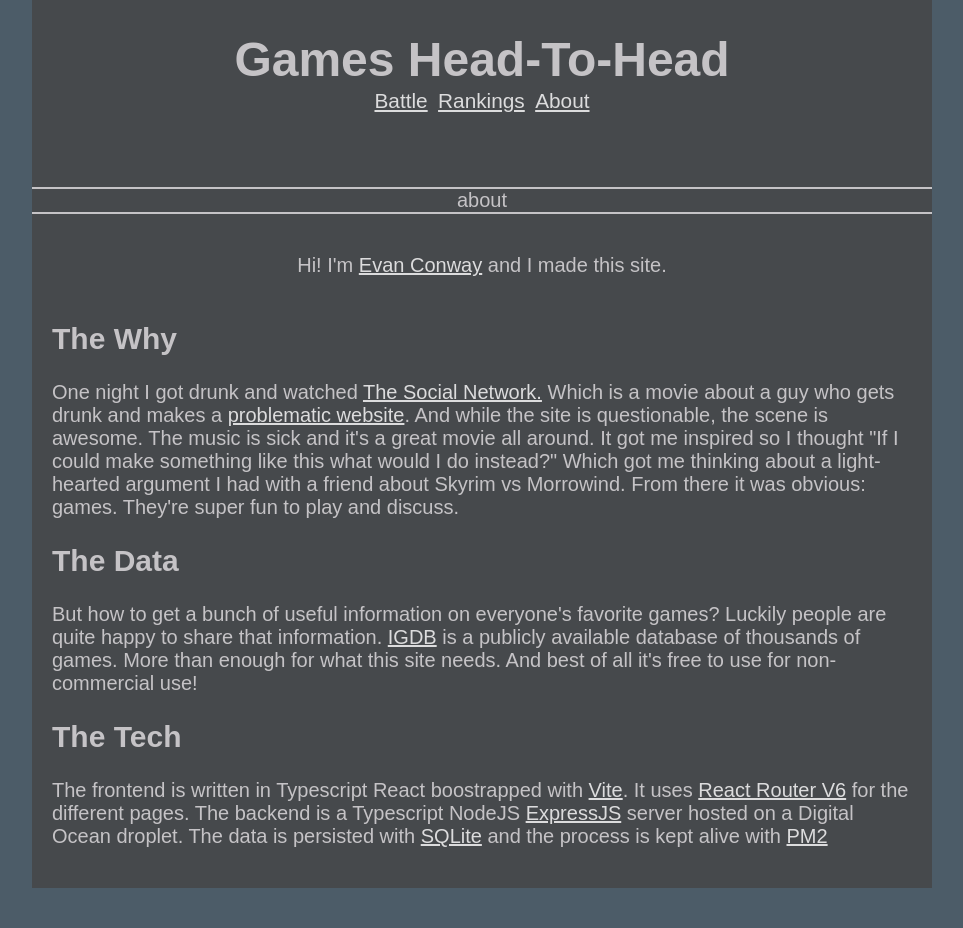
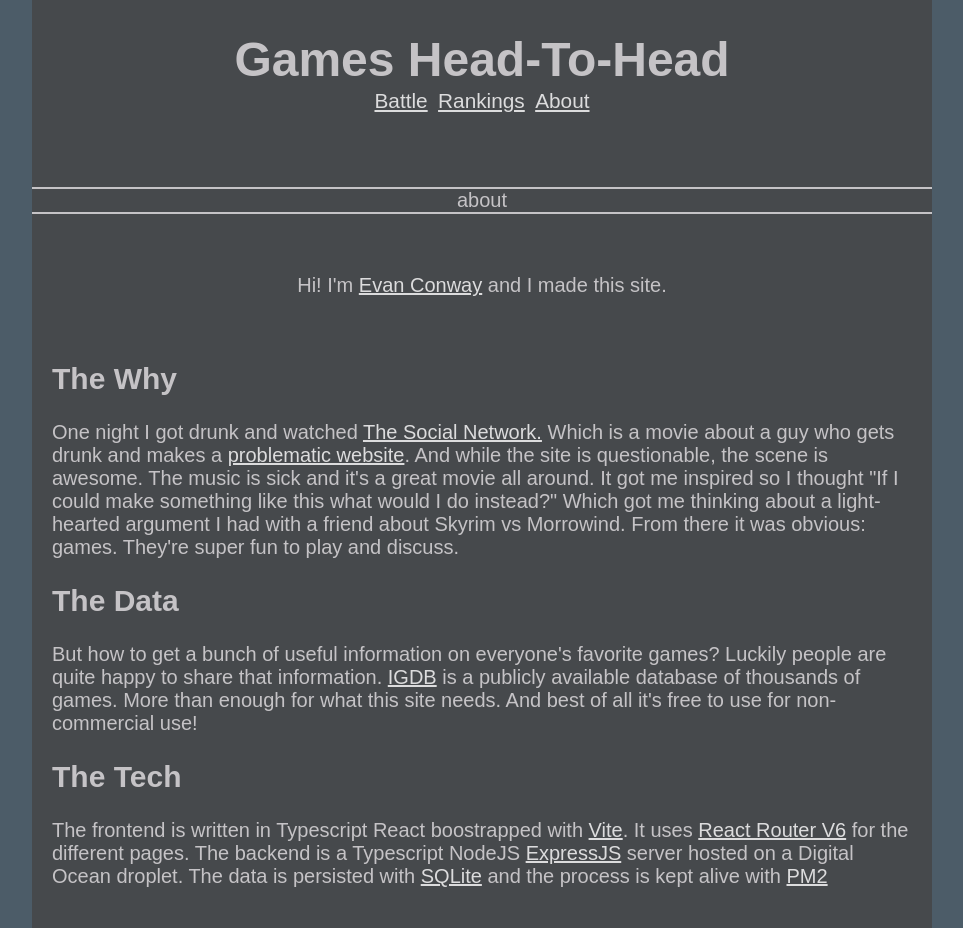
Before and after one commit to evanconway/game-rank-battles, a React (Vite) app in the folder client/: page /about in a window 1280 px wide. Shown: the whole page, without its empty margins (158-1121 px from the left). Before the commit the page ends 888 px from the top, so only its background shows below. Built offline with nearby package versions, Linux system fonts and the light colour scheme.

Commit message:
add more meta tags, styling, and plans

```diff
--- a/client/index.html
+++ b/client/index.html
@@ -4,6 +4,14 @@
     <meta charset="UTF-8" />
     <meta name="viewport" content="width=device-width, initial-scale=1.0" />
     <title>Games Head-To-Head</title>
+
+    <meta property="og:url" content="https://gamebattles.evanconway.dev" />
+    <meta property="og:type" content="website" />
+    <meta property="og:title" content="Games Head-To-Head" />
+    <meta
+      property="og:description"
+      content="Rank games in head-to-head battles."
+    />
   </head>
   <body>
     <div id="root"></div>
--- a/client/src/components/About.tsx
+++ b/client/src/components/About.tsx
@@ -9,7 +9,7 @@ const About = () => {
       >
         about
       </div>
-      <div style={{ textAlign: "center" }}>
+      <div style={{ padding: "1em", textAlign: "center" }}>
         Hi! I'm <A href="https://evanconway.github.io">Evan Conway</A> and I
         made this site.
       </div>
```
Also changed, not shown: 1 other file (tests, documents, lock files or other folders).
